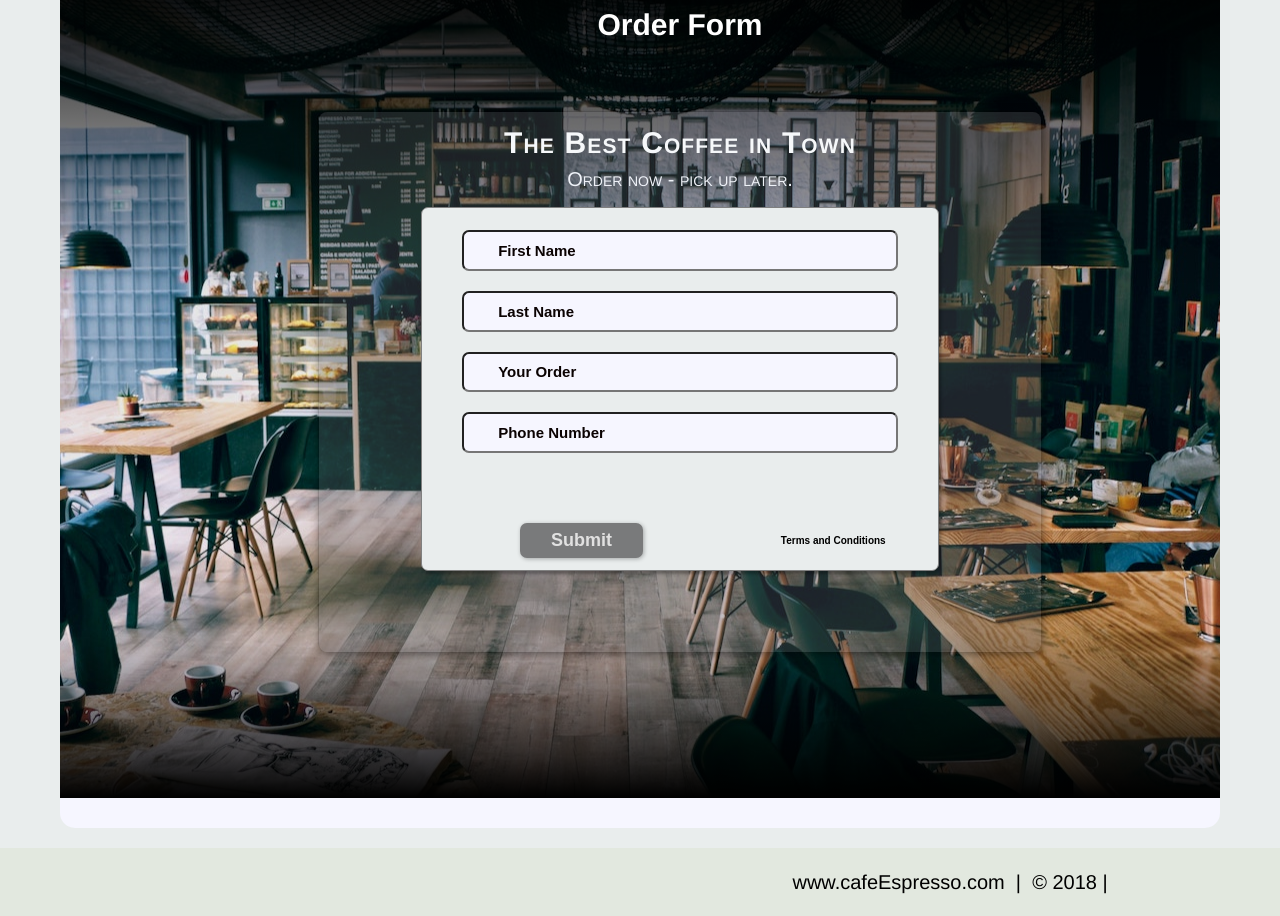
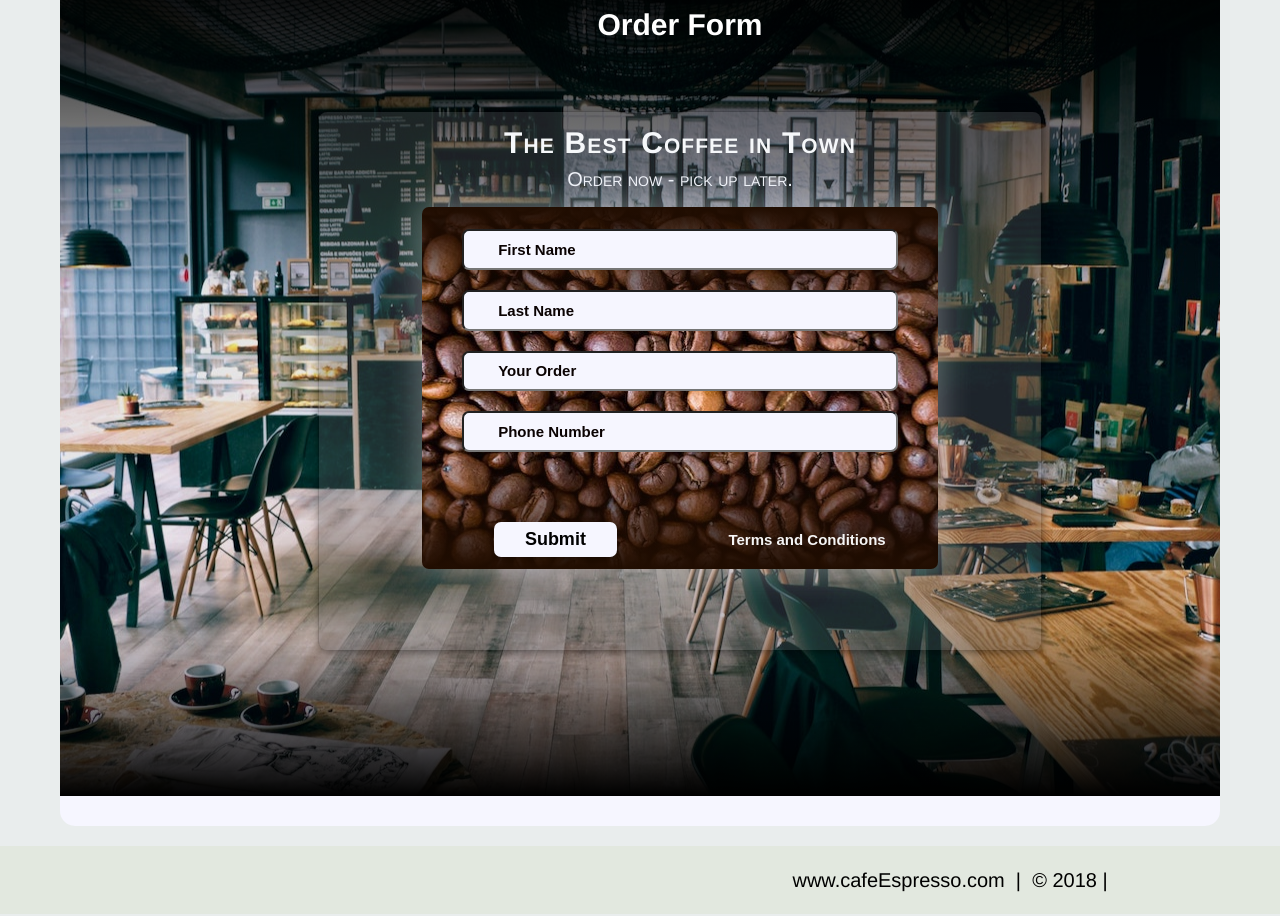
Before and after one commit to Henok-T/HTML-CSS-JS-Projects, a plain HTML site: page Project_CoffeShop/index.html in a window 1280 px wide. Shown: the part 2770-3686 px from the top of the page. Drawn offline with nearby package versions, Linux system fonts and the light colour scheme.

Commit message:
Order  form update
Order  form update

```diff
--- a/Project_CoffeShop/css/shared.css
+++ b/Project_CoffeShop/css/shared.css
@@ -160,7 +160,7 @@ Menu Full-page links Effect
 	width: 100%;
 	height: 100%;
     border-radius: 50px;
-    color: black;
+    /* color: black; */
 	background-color: black;
 	content: '';
 	-webkit-transition: -webkit-transform 0.2s, opacity 0.2s;
@@ -413,11 +413,11 @@ hr{
     color: rgb(255, 255, 255);
     padding: 12px 12px;
     width: 70%;
-    border: 1px solid #808080;
+    /* border: 1px solid #808080; */
     margin: 2% auto;
     border-radius: 7px;
-    background: #e9eded;
-    box-shadow: 2px 3px 3px 0px rgba(0, 0, 0, 0.3);
+    background:linear-gradient(180deg, rgb(32, 13, 1), transparent 35%), linear-gradient(360deg, rgb(32, 13, 1),  transparent 35%), #D1DBBD url('../images/coffeBeans.jpg') no-repeat center;
+    box-shadow: 0px 0px 30px 5px rgba(253, 253, 251, 0.3);
     font-family: 'Raleway', sans-serif;
 }
 
@@ -448,9 +448,9 @@ hr{
 .terms {
 	margin-top: 11%;
 	padding-left: 52px;
-	font-size: 10px;
+	font-size: px;
 	line-height: 5px;
-	color: #000;
+	color: whitesmoke;
 	cursor: pointer;
 	font-family: 'Raleway', sans-serif;
 	font-weight: 600;
@@ -468,7 +468,7 @@ hr{
 }
 
 .submit input[type="submit"] {
-	color: rgb(225,225,225);
+	color: black;
 	cursor: pointer;
 	border: none;
 	font-weight: 900;
@@ -479,9 +479,9 @@ hr{
 	padding: 7px 0px;
 	width: 25%;
 	font-size: 18px;
-	transition: border-color 0.3s color 0.3s background-color 0.3s;
+	transition: border-color 0.5s color 0.3s background-color 0.3s;
 	border-radius: 7px;
-	background-color: #797a7b;
+	background-color: #f6f6ff;
 	box-shadow: 1px 1px 4px 0 rgba(0,0,0,0.3);
 }
 
```
Also changed, not shown: Project_CoffeShop/images/coffeBeans.jpg (added).
